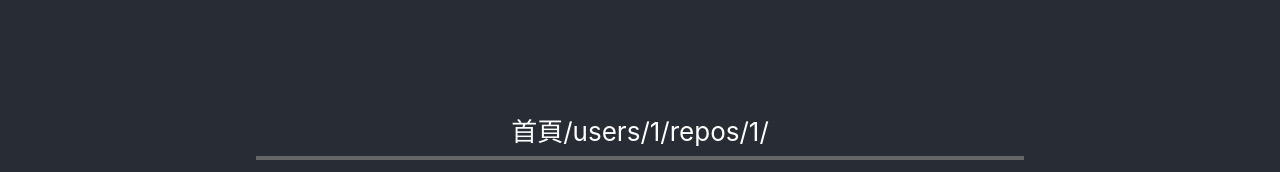
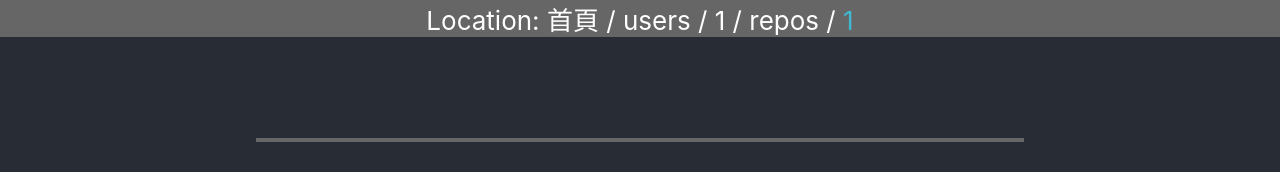
Before and after one commit to boolenboom/GitHub_Repo_List, a React (Vite) app: page /users/1/repos/1 in a window 1280 px wide. Shown: the top 172 px of the page. Built offline with nearby package versions, Linux system fonts and the light colour scheme; no server answers.

Commit message:
增加麵包屑互動提示 & 調整位置

```diff
--- a/src/components/breadcrumbs.jsx
+++ b/src/components/breadcrumbs.jsx
@@ -1,5 +1,5 @@
 import { useEffect, useState } from "react";
-import { Link, NavLink, useLocation } from "react-router-dom";
+import { Link, useLocation } from "react-router-dom";
 
 
 export default function Breadcrumbs(){
@@ -11,10 +11,11 @@ export default function Breadcrumbs(){
             let routes = url.pathname.split('/');
             console.log(routes);
             setItems(routes.map((route,index)=>{
-                if(index == 0) return <Link key={index} to={'/'}>首頁/</Link>
+                if(index == 0) return <span key={index}>Location: <Link to={'/'}>首頁</Link></span>
+
                 let navUrl = url.pathname.slice(0, url.pathname.lastIndexOf(route))
                 return (
-                    <Link key={index} to={navUrl + route}>{route}/</Link>
+                    <span key={index}> / <Link to={navUrl + route} className={`${routes.length - 1 == index ? 'current-location' : ''}`}>{route}</Link></span>
                 )
             }));
         }
@@ -23,8 +24,24 @@ export default function Breadcrumbs(){
         }
     },[url])
 
+    const [scrollDirection, setScroll] = useState('scrollDown');
+    const [lastPos, setLastPos] = useState(0);
+    function checkScrollDirection(){
+        window.requestAnimationFrame(()=>{
+            if(window.scrollY <= lastPos) {setScroll('scrollUp');}
+            else{
+                setScroll('scrollDown')
+            }
+            setLastPos(window.scrollY);
+        })
+    }
+    useEffect(()=>{
+        window.addEventListener('scroll', checkScrollDirection);
+        return ()=>{window.removeEventListener('scroll', checkScrollDirection)};
+    })
+
     return (
-        <div className="breadcurmbs pos-fixed top">
+        <div className={"breadcrumb pos-fixed top " + scrollDirection}>
             {items}
         </div>
     )
--- a/src/stylesheets/public.scss
+++ b/src/stylesheets/public.scss
@@ -105,3 +105,30 @@ img{
         padding: 0 16px;
     }
 }
+
+.pos-fixed{
+    position: fixed;
+    &.top{
+        top: 0;
+    }
+}
+
+.breadcrumb{
+    padding: 12px auto;
+    width: 100%;
+    background-color: #666666;
+    transform: translateY(-100%);
+    transition: transform .4s .5s ease;
+    &.scrollUp{
+        transition-delay: 0s;
+        transform: translateY(0);
+    }
+}
+
+.current-location{
+    color: #40b9d0;
+}
+
+a:hover {
+    color: #61dafb;
+}
```
